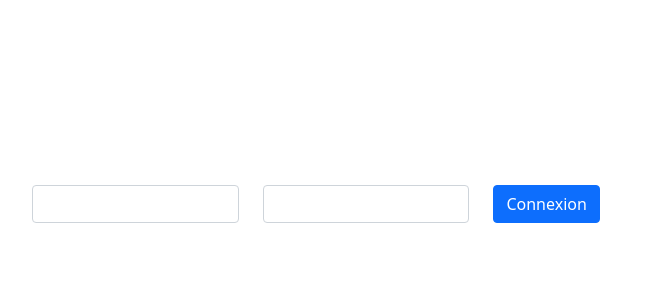
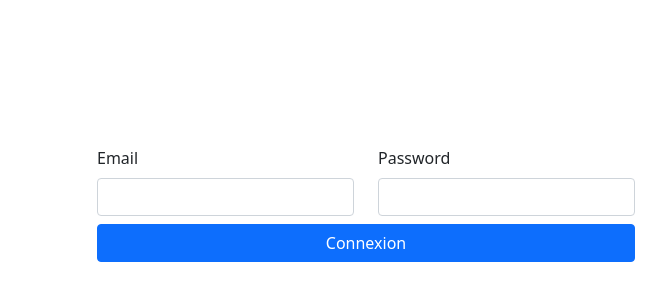
Before and after one commit to mattheri/pokeapi-auth, a React (Create React App) app: page /login in a window 1280 px wide. Shown: the part 196-496 px from the top of the page, without its empty margins (274-940 px from the left). Built offline with nearby package versions, Linux system fonts and the light colour scheme.

Commit message:
Added Formik

```diff
--- a/package.json
+++ b/package.json
@@ -7,6 +7,7 @@
     "@testing-library/react": "^13.3.0",
     "@testing-library/user-event": "^13.5.0",
     "bootstrap": "^5.1.3",
+    "formik": "^2.2.9",
     "history": "^5.3.0",
     "lodash.throttle": "^4.1.1",
     "react": "^18.2.0",
@@ -14,7 +15,8 @@
     "react-dom": "^18.2.0",
     "react-router-dom": "^6.3.0",
     "react-scripts": "5.0.1",
-    "web-vitals": "^2.1.4"
+    "web-vitals": "^2.1.4",
+    "yup": "^0.32.11"
   },
   "scripts": {
     "start": "react-scripts start",
--- a/src/auth/components/LoginForm.jsx
+++ b/src/auth/components/LoginForm.jsx
@@ -1,37 +1,29 @@
-import React, { useState } from "react";
+import React from "react";
 import Container from "react-bootstrap/Container";
 import Input from "../../components/Input";
-import Form from "react-bootstrap/Form";
+import BsForm from "react-bootstrap/Form";
 import Col from "react-bootstrap/Col";
 import Row from "react-bootstrap/Row";
 import Button from "react-bootstrap/Button";
 import useAuth from "../hooks/UseAuth";
+import { Formik, Form } from "formik";
+import * as yup from "yup";
 
 const REQUIRED_AUTHENTICATION = {
   email: "mathieu.theriault@cegeptr.qc.ca",
   password: "such-password",
 };
 
-const LoginForm = () => {
-  const [formData, setFormData] = useState({
+const initialValues = {
   email: "",
   password: "",
-    name: "",
-    lastname: "",
-  });
+};
 
+const LoginForm = () => {
   const auth = useAuth();
 
-  const onChange = (newValue, id) => {
-    setFormData({
-      ...formData,
-      [id]: newValue,
-    });
-  };
-
-  const onSubmit = (event) => {
-    event.preventDefault();
-    const formDataValuesMatchRequiredAuth = Object.entries(formData).every(
+  const onSubmit = (values) => {
+    const formDataValuesMatchRequiredAuth = Object.entries(values).every(
       ([key, value]) => REQUIRED_AUTHENTICATION[key] === value
     );
     if (formDataValuesMatchRequiredAuth) {
@@ -42,24 +34,48 @@ const LoginForm = () => {
   return (
     <Container fluid className="vh-100">
       <Container className="h-100 d-flex justify-content-center align-items-center">
-        <Form onSubmit={onSubmit}>
+        <Formik
+          onSubmit={onSubmit}
+          initialValues={initialValues}
+          validateOnChange
+          validationSchema={yup.object({
+            email: yup
+              .string()
+              .required("This field is required")
+              .email("Enter a valid email"),
+            password: yup
+              .string()
+              .required("The password is required")
+              .matches(
+                /^(?=.*[A-Za-z])(?=.*\d)[A-Za-z\d]{8,}$/,
+                "Password must contain 8 characters, at least one letter and number"
+              ),
+          })}
+        >
+          <Form as={BsForm} noValidate>
             <Row>
               <Col>
-              <Input id="email" onChange={onChange} value={formData.email} />
+                <Input id="email" label="Email" required />
               </Col>
               <Col>
                 <Input
                   id="password"
-                onChange={onChange}
-                value={formData.password}
                   type="password"
+                  label="Password"
+                  autoComplete="current-password"
+                  required
                 />
               </Col>
+            </Row>
+            <Row className="mt-2">
               <Col>
-              <Button type="submit">Connexion</Button>
+                <Button className="w-100" type="submit">
+                  Connexion
+                </Button>
               </Col>
             </Row>
           </Form>
+        </Formik>
       </Container>
     </Container>
   );
--- a/src/components/Input.jsx
+++ b/src/components/Input.jsx
@@ -1,15 +1,27 @@
+import { useField } from "formik";
 import React from "react";
-import BsInput from "react-bootstrap/FormControl";
+import Form from "react-bootstrap/Form";
 
-const Input = ({ value, onChange, id, type = "text", ...rest }) => {
-  const handleChange = (event) => {
-    const value = event.target.value;
-
-    onChange(value, id);
-  };
+const Input = ({ label, id, type = "text", ...rest }) => {
+  const [field, meta] = useField(id);
+  const isError = meta.touched && meta.error;
 
   return (
-    <BsInput type={type} value={value} onChange={handleChange} {...rest} />
+    <Form.Group>
+      <Form.Label htmlFor={id}>{label}</Form.Label>
+      <Form.Control
+        isInvalid={isError}
+        id={id}
+        {...field}
+        {...rest}
+        type={type}
+      />
+      {isError && (
+        <Form.Control.Feedback type="invalid">
+          {meta.error}
+        </Form.Control.Feedback>
+      )}
+    </Form.Group>
   );
 };
 
```
Also changed, not shown: 1 other file (tests, documents, lock files or other folders). Lines whose indentation alone changed are shown as unchanged.
